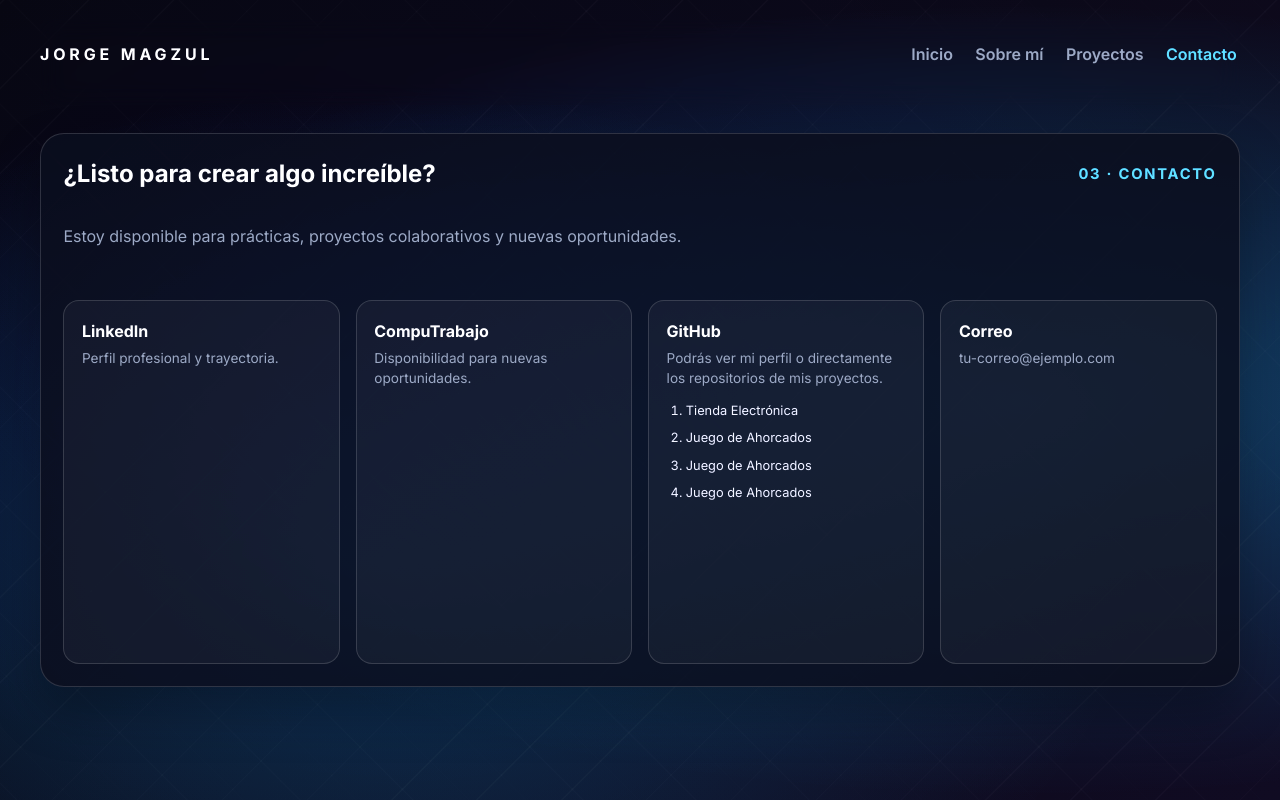
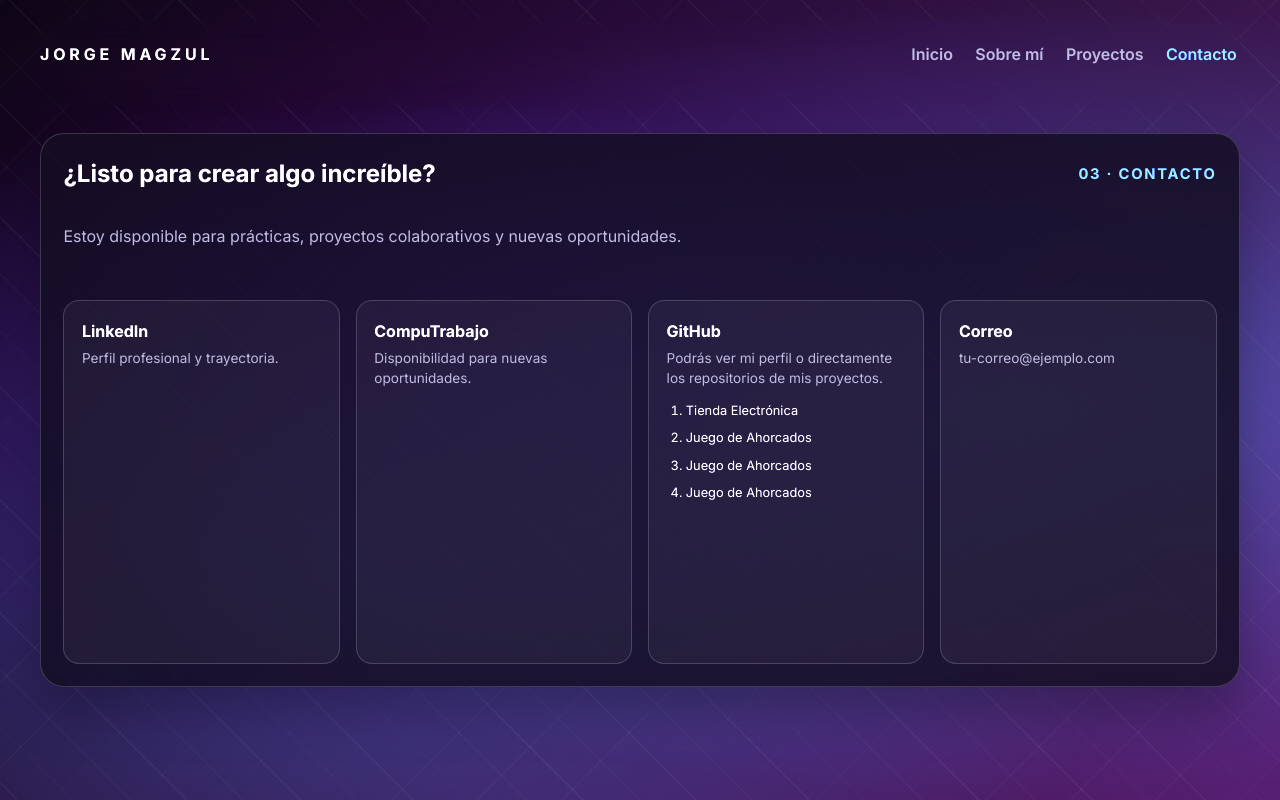
Before and after one commit to jmagzul-2024029/Portafolio_Digital, a React (Vite) app: page /contacto in a window 1280 px wide. Built offline with nearby package versions, Linux system fonts and the light colour scheme.

Commit message:
feat: Se agregan cambios en la página de inicio

```diff
--- a/src/features/home/HomePage.jsx
+++ b/src/features/home/HomePage.jsx
@@ -1,5 +1,5 @@
 import { Link } from 'react-router-dom'
-import DevImg from '../../assets/ordenador-img.png'
+import DevImg from '/PerfilInicio.png'
 
 function HomePage() {
     return (
@@ -22,6 +22,7 @@ function HomePage() {
 
             <aside className="hero-card" aria-label="Foto de perfil">
                 <img src={DevImg} alt="Jorge Magzul" />
+                <p>Me llamo Jorge Magzul, actualmente soy estudiante de informática, me apasiona el mundo del desarrollo y la superación constante</p>
                 <ul className="highlights">
                     <li>Desarrollo con React & JavaScript</li>
                     <li>React Native</li>
--- a/src/index.css
+++ b/src/index.css
@@ -46,21 +46,18 @@ body {
   width: 100%;
   height: 100%;
   background: radial-gradient(ellipse at 20% 30%,
-      rgba(139, 92, 246, 0.35) 0%,
-      /* Violeta suave */
+      rgba(113, 53, 251, 0.473) 0%, /* Violeta suave */
       rgba(139, 92, 246, 0) 65%),
     radial-gradient(ellipse at 80% 50%,
-      rgba(0, 191, 255, 0.3) 0%,
-      /* Azul profundo */
+      rgba(0, 191, 255, 0.3) 0%, /* Azul */
       rgba(0, 191, 255, 0) 70%),
     radial-gradient(ellipse at 30% 70%,
-      rgba(83, 221, 255, 0.25) 0%,
-      /* Turquesa/Cian sutil (Reemplaza al verde) */
+      rgba(83, 221, 255, 0.25) 0%, /* Turquesa/Cian*/
       rgba(83, 221, 255, 0) 60%),
-    linear-gradient(135deg, #05070f 0%, #0d0b21 100%);
+    linear-gradient(135deg, #05070f 0%, #282369 100%);
   background-blend-mode: overlay, screen, hard-light;
   overflow: hidden;
-  animation: aurora-drift 3s infinite alternate ease-in-out;
+  animation: aurora-drift 10s infinite alternate ease-in-out;
 }
 
 .container::before {
@@ -72,7 +69,7 @@ body {
   left: -50%;
   background: repeating-linear-gradient(45deg,
       rgba(255, 255, 255, 0.02) 0px,
-      rgba(255, 255, 255, 0.02) 1px,
+      rgba(255, 255, 255, 0.073) 1px,
       transparent 1px,
       transparent 40px),
     repeating-linear-gradient(-45deg,
```
